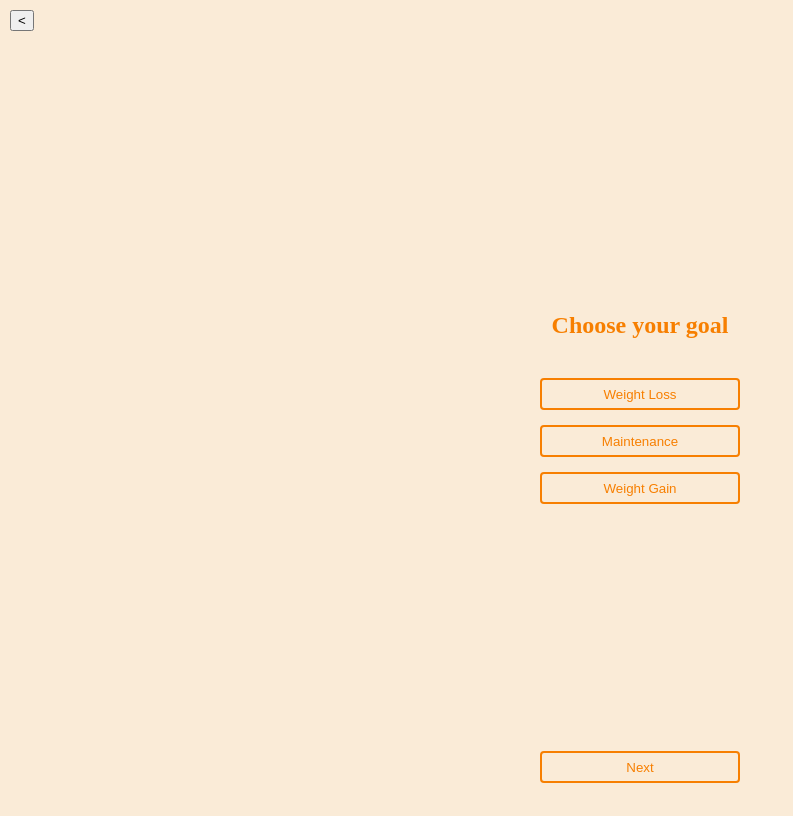
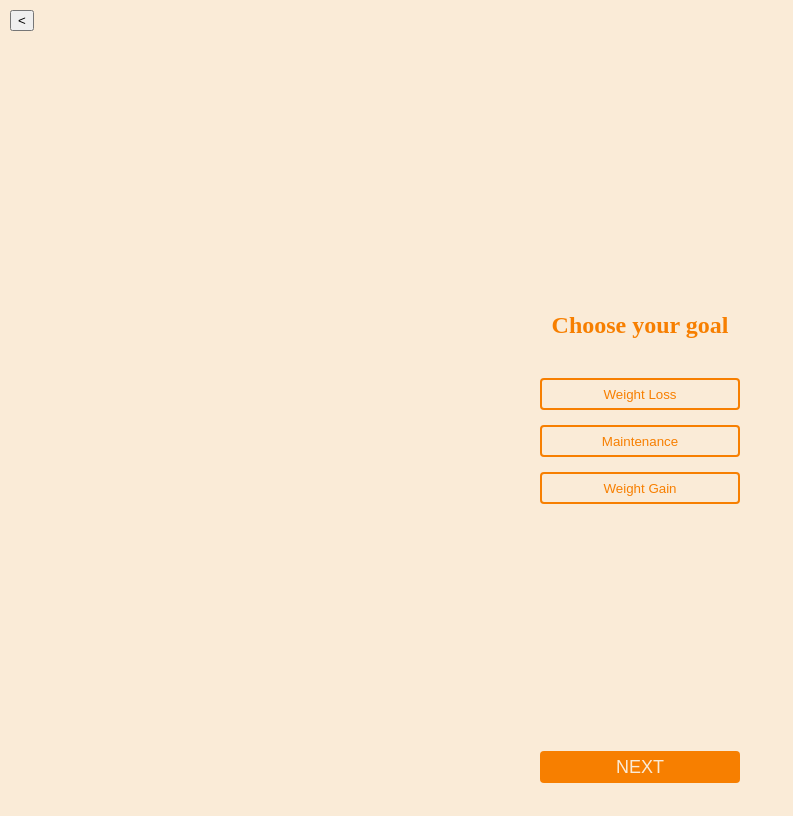
Before and after one commit to madspecco/gymcrab, an Angular app in the folder ui/: page /goal-screen in a window 1280 px wide. Shown: the whole page, without its empty margins (0-793 px from the left). Built offline with nearby package versions, Linux system fonts and the light colour scheme.

Commit message:
styled selection buttons properly
created a changeClass function based on the click event

```diff
--- a/ui/src/app/activity-screen/activity-screen.component.css
+++ b/ui/src/app/activity-screen/activity-screen.component.css
@@ -28,7 +28,7 @@ h2, h3 {
   gap: 15px;
 }
 
-#lazy, #not-so-lazy, #active, #hyper, #next {
+.selection-btns, #next {
   border-radius: 4px;
   width: 200px;
   height: 32px;
@@ -38,9 +38,23 @@ h2, h3 {
   background-color: antiquewhite;
 }
 
+.selected {
+  border-radius: 4px;
+  width: 200px;
+  height: 32px;
+  color: antiquewhite;
+  border-style: solid;
+  background-color: #f77f00;
+}
+
 #next {
   position: absolute;
   left: 50%;
   bottom: 1px;
   transform: translate(-50%, -50%);
+  border-radius: 4px;
+  border: none;
+  color: antiquewhite;
+  background-color: #f77f00;
+  font-size: 18px;
 }
--- a/ui/src/app/activity-screen/activity-screen.component.html
+++ b/ui/src/app/activity-screen/activity-screen.component.html
@@ -4,11 +4,11 @@
   <h2>What is your activity level on a daily basis?</h2>
   <h3>(workouts don't count, silly)</h3>
   <div class="button-div">
-    <button id="lazy" class="selectable-btn">Lazy</button>
-    <button id="not-so-lazy" class="selectable-btn">Not So lazy</button>
-    <button id="active" class="selectable-btn">Active</button>
-    <button id="hyper" class="selectable-btn">Hyperactive</button>
+    <button class="selection-btns" (click)="changeClass($event)">Lazy</button>
+    <button class="selection-btns" (click)="changeClass($event)">Not So lazy</button>
+    <button class="selection-btns" (click)="changeClass($event)">Active</button>
+    <button class="selection-btns" (click)="changeClass($event)">Hyperactive</button>
   </div>
 </div>
 
-<button id="next" (click)="goTo('biometrics-screen')">Next</button>
+<button id="next" (click)="goTo('biometrics-screen')">NEXT</button>
--- a/ui/src/app/activity-screen/activity-screen.component.ts
+++ b/ui/src/app/activity-screen/activity-screen.component.ts
@@ -12,4 +12,18 @@ export class ActivityScreenComponent {
   goTo(destination: string) {
     this.router.navigate([`/${destination}`]);
   }
+
+  // button select functionality
+  changeClass(event: Event) {
+    const clickedButton = event.target as HTMLButtonElement;
+
+    // remove 'selected' class from all buttons
+    const buttons = document.querySelectorAll('.selection-btns') as NodeListOf<HTMLButtonElement>;
+    buttons.forEach((button) => {
+      button.classList.remove('selected');
+    });
+
+    // add 'selected' class to the clicked button
+    clickedButton.classList.add('selected');
+  }
 }
--- a/ui/src/app/goal-screen/goal-screen.component.css
+++ b/ui/src/app/goal-screen/goal-screen.component.css
@@ -28,7 +28,7 @@ h2 {
   gap: 15px;
 }
 
-#loss, #gain, #maintain, #next {
+.selection-btns, #next {
   border-radius: 4px;
   width: 200px;
   height: 32px;
@@ -38,9 +38,23 @@ h2 {
   background-color: antiquewhite;
 }
 
+.selected {
+  border-radius: 4px;
+  width: 200px;
+  height: 32px;
+  color: antiquewhite;
+  border-style: solid;
+  background-color: #f77f00;
+}
+
 #next {
   position: absolute;
   left: 50%;
   bottom: 1px;
   transform: translate(-50%, -50%);
+  border-radius: 4px;
+  border: none;
+  color: antiquewhite;
+  background-color: #f77f00;
+  font-size: 18px;
 }
--- a/ui/src/app/goal-screen/goal-screen.component.html
+++ b/ui/src/app/goal-screen/goal-screen.component.html
@@ -1,12 +1,12 @@
-<button id="back-button" (click)="goBack()"><</button>
+<button id="back-button" (click)="goTo('')"><</button>
 
 <div class="selection-div">
   <h2>Choose your goal</h2>
   <div class="button-div">
-    <button id="loss" class="selectable-btn">Weight Loss</button>
-    <button id="maintain" class="selectable-btn">Maintenance</button>
-    <button id="gain" class="selectable-btn">Weight Gain</button>
+    <button class="selection-btns" (click)="changeClass($event)">Weight Loss</button>
+    <button class="selection-btns" (click)="changeClass($event)">Maintenance</button>
+    <button class="selection-btns" (click)="changeClass($event)">Weight Gain</button>
   </div>
 </div>
 
-<button id="next" (click)="goTo('activity-screen')">Next</button>
+<button id="next" (click)="goTo('activity-screen')">NEXT</button>
--- a/ui/src/app/goal-screen/goal-screen.component.ts
+++ b/ui/src/app/goal-screen/goal-screen.component.ts
@@ -8,12 +8,22 @@ import {Router} from "@angular/router";
 })
 export class GoalScreenComponent {
   constructor(private router: Router) {}
-
-  goBack() {
-    this.router.navigate(['/']);
-  }
-
   goTo(destination: string) {
     this.router.navigate([`/${destination}`]);
   }
+
+
+  // button select functionality
+  changeClass(event: Event) {
+    const clickedButton = event.target as HTMLButtonElement;
+
+    // remove 'selected' class from all buttons
+    const buttons = document.querySelectorAll('.selection-btns') as NodeListOf<HTMLButtonElement>;
+    buttons.forEach((button) => {
+      button.classList.remove('selected');
+    });
+
+    // add 'selected' class to the clicked button
+    clickedButton.classList.add('selected');
+  }
 }
--- a/ui/src/app/workouts-screen/workouts-screen.component.css
+++ b/ui/src/app/workouts-screen/workouts-screen.component.css
@@ -1,3 +1,9 @@
+#back-button {
+  position: absolute;
+  top: 10px;
+  left: 10px;
+}
+
 .main-container {
   display: flex;
   flex-direction: column;
--- a/ui/src/app/workouts-screen/workouts-screen.component.html
+++ b/ui/src/app/workouts-screen/workouts-screen.component.html
@@ -1,3 +1,5 @@
+<button id="back-button" (click)="goTo('main-screen')"><</button>
+
 <div class="main-container">
   <div class="header">
     <h1 id="app-title">GymCrab</h1>
```
